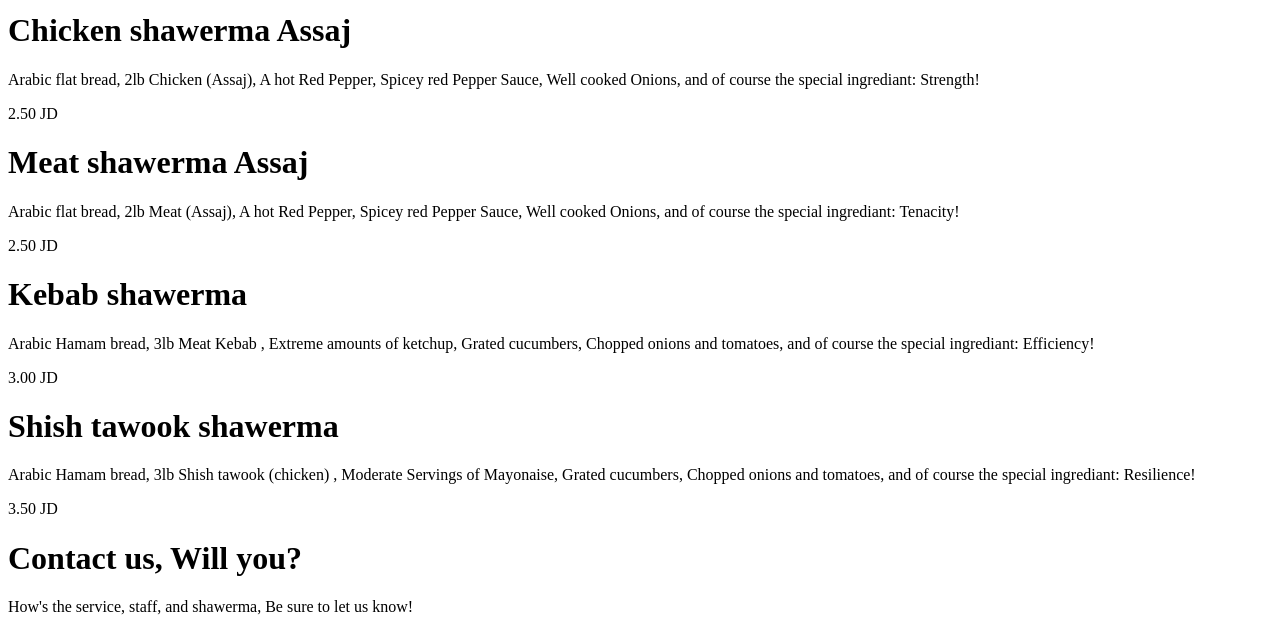
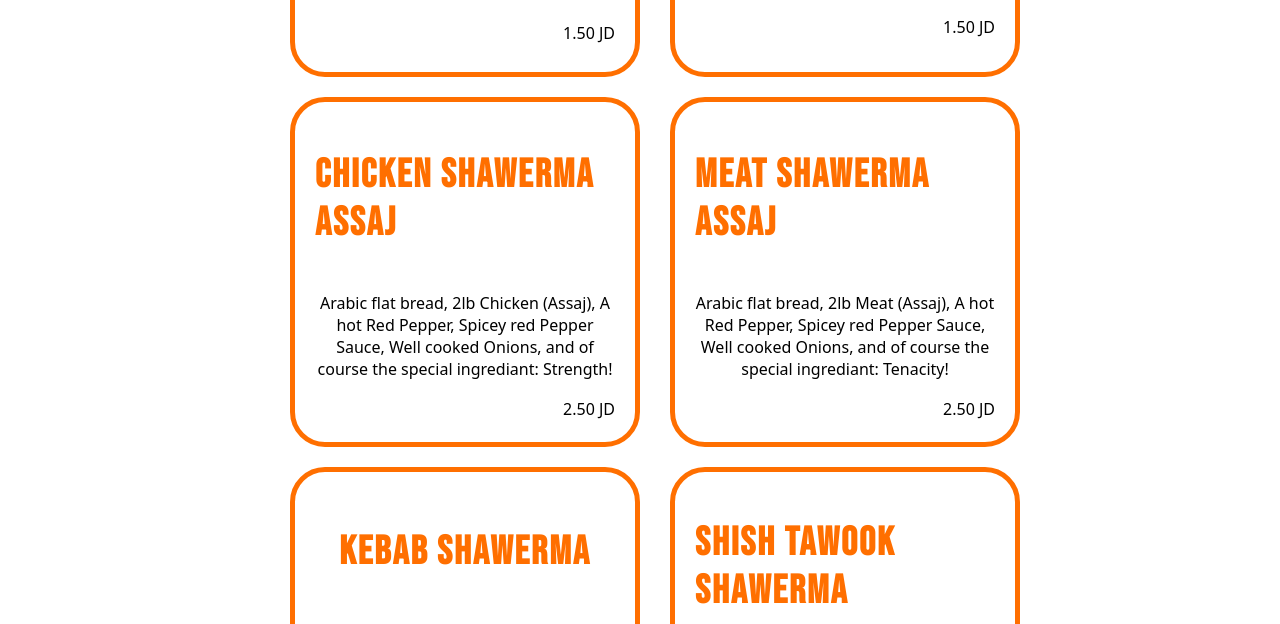
Before and after one commit to plzusername/odin_restaurant_page, a website built with webpack: page src/index.html in a window 1280 px wide. Shown: the part 711-1335 px from the top of the page. Built offline with nearby package versions, Linux system fonts and the light colour scheme.

Commit message:
Add menu-section styles

```diff
--- a/src/styles/menu.css
+++ b/src/styles/menu.css
@@ -1,2 +1,46 @@
 @import url('root-variables.css');
-@import url('google-fonts.css');
+
+.shawerma-box{
+    font-family: var(--default-font);
+    border: solid var(--shawerma-item-border-thickness)  var(--main-red);
+    border-radius: var(--menu-item-radius);
+    backdrop-filter: blur(var(--menu-item-blur));
+    height:var(--box-side-length);
+    width:var(--box-side-length);
+    padding:var(--box-padding);
+    transition: var(--button-transition);
+    display: flex;
+    flex-direction: column;
+    justify-content: space-evenly;
+    align-items: center;
+}
+
+.shawerma-box:hover{
+    scale: 1.1;
+}
+
+.shawerma-box h1{
+    font-family: var(--header-font);
+    color: var(--main-red);
+    letter-spacing: var(--menu-item-letter-spacing);
+    font-size: var(--menu-item-header-font-size);
+}
+
+.shawerma-box p{
+    text-align: center;
+}
+
+.shawerma-box span{
+    align-self: flex-end;
+}
+
+.menu-section{
+    margin: 0 auto;
+    width: var(--menu-section-width);
+    display: grid;
+    grid-template: repeat(3,1fr) / repeat(2,1fr);
+    align-items: center;
+    justify-items: center;
+    row-gap:var(--menu-row-gap);
+    column-gap:var(--menu-column-gap);
+}
```
